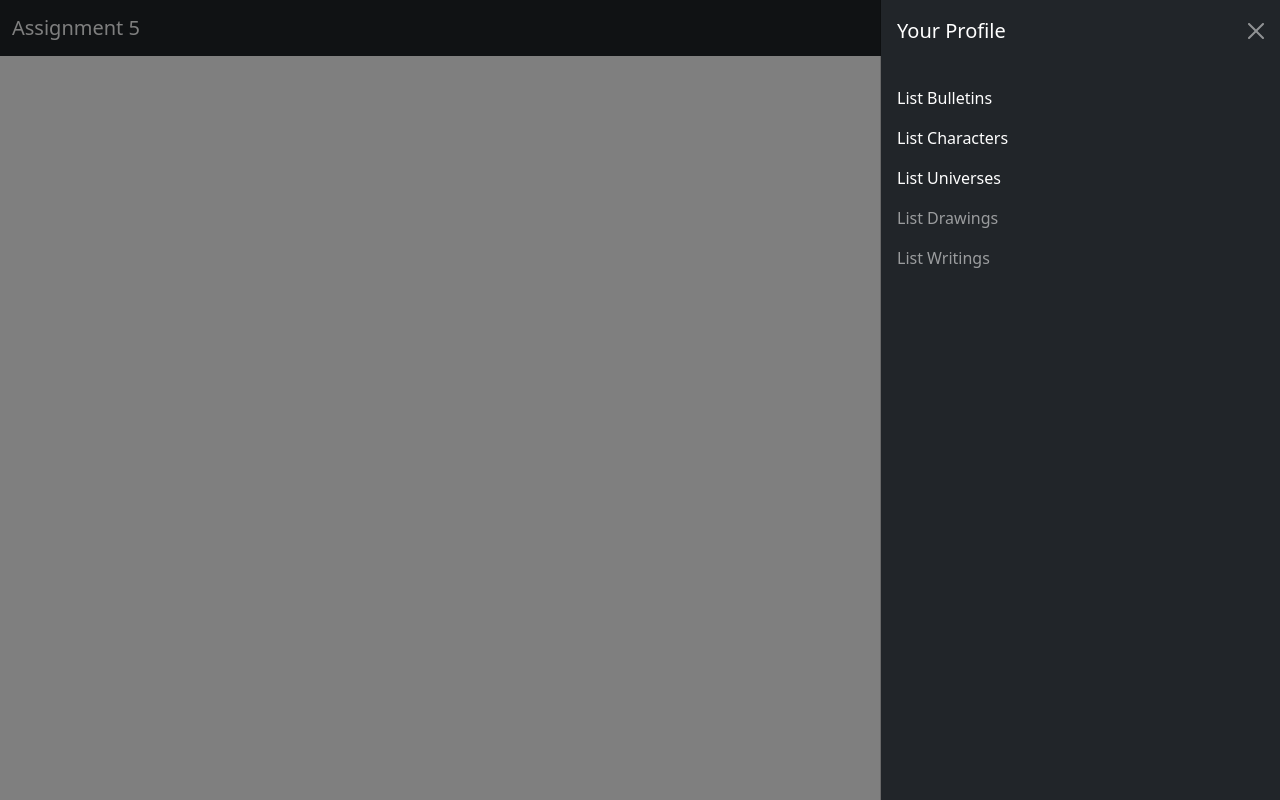
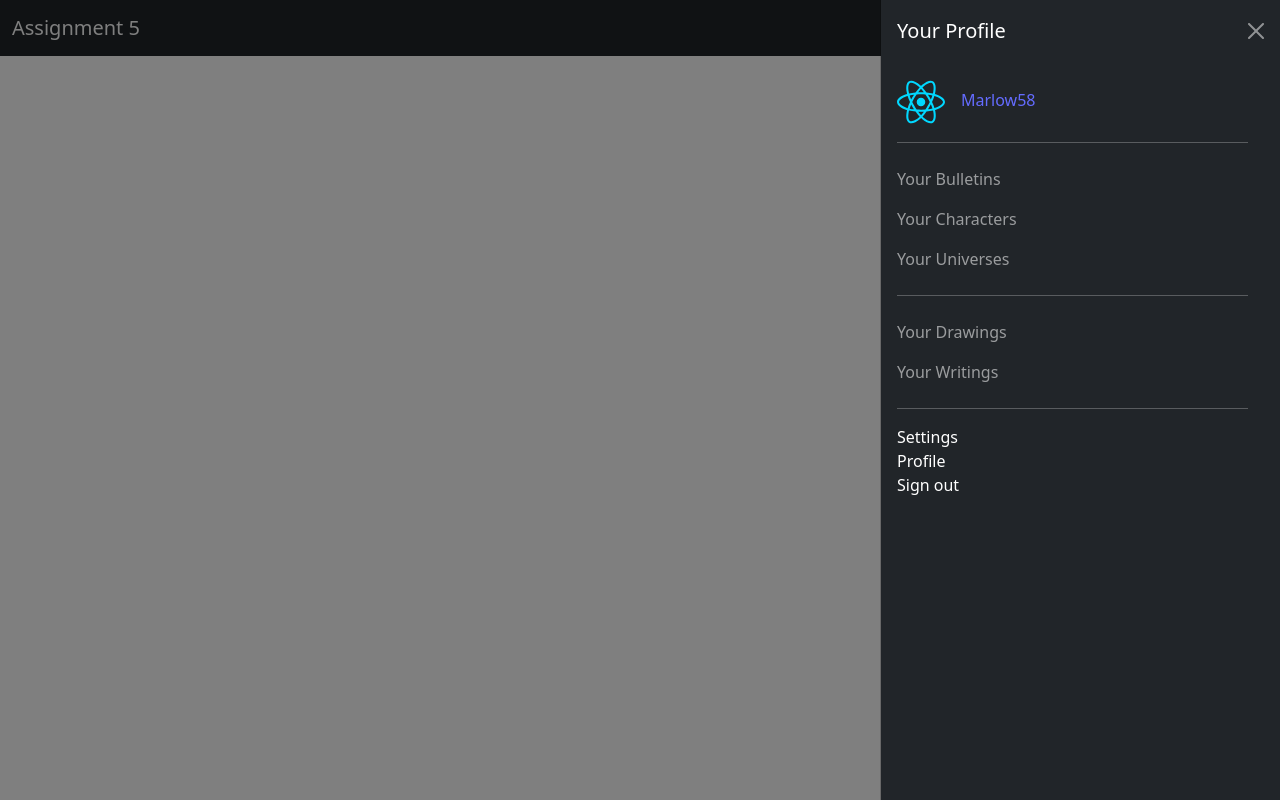
Before and after one commit to Marlow58/cse316-assignment5, a React (Vite) app: page / in a window 1280 px wide. Both pictures are taken after a click on the button "Toggle navigation". Built offline with nearby package versions, Linux system fonts and the light colour scheme.

Commit message:
Added icon on username mockup. Fixed divider issues.

```diff
--- a/src/Dropdown.jsx
+++ b/src/Dropdown.jsx
@@ -2,6 +2,7 @@ import React from 'react'
 import 'bootstrap/dist/css/bootstrap.css'
 import "bootstrap-icons/font/bootstrap-icons.css";
 import 'bootstrap/dist/js/bootstrap.bundle.min.js';
+import userIcon from './assets/react.svg';
 
 // Dropdown will be available starting "MEDIUM" screen size (as stated in Bootstrap)
 // MENU------[SIGN IN][REGISTER]-[USER BUTTON]
@@ -11,6 +12,8 @@ import 'bootstrap/dist/js/bootstrap.bundle.min.js';
 // ------------------------------if you are registered
 // ------------------------------[Sign in!]
 // ------------------------------USERMODE BUTTONS
+// ------------------------------[USER HOME]
+// ------------------------------<br />
 // ------------------------------[USER NEWS]
 // ------------------------------[LIST CHARACTER]
 // ------------------------------[LIST UNIVERSE] <- May need to study about relationship between universe and character once frontend finishes
@@ -47,25 +50,29 @@ const Dropdown = () => {
 
             <div className="offcanvas-body">
                 <ul className="navbar-nav justify-content-end flex-grow-1 pe-3">
+                    {/* Your user icon and name */}
+                    <li className="nav-item">
+                        <img src={userIcon} style={{width: "48px", height: "48px", marginRight: "16px"}}></img>
+                        <a classname="nav-link active" aria-current="page" href="#">Marlow58</a>
+                    </li>
+                    <hr />
                     {/* List the bulletins/characters/universes */}
                     <li className="nav-item">
-                        <a className="nav-link active" aria-current="page" href="#">List Bulletins</a>
-                        <a className="nav-link active" aria-current="page" href="#">List Characters</a>
-                        <a className="nav-link active" aria-current="page" href="#">List Universes</a>
+                        <a className="nav-link" aria-current="page" href="#">Your Bulletins</a>
+                        <a className="nav-link" aria-current="page" href="#">Your Characters</a>
+                        {/* This page will not only list the universes you made, but all universes you are currently in */}
+                        {/* They will be divided later on */}
+                        <a className="nav-link" aria-current="page" href="#">Your Universes</a>
                     </li>
-                    <li>
-                        <hr className="dropdown-divider" />
-                    </li>
+                    <hr />
                     {/* List drawings and writings irrespective of universe */}
                     <li className="nav-item">
-                        <a className="nav-link" href="#">List Drawings</a>
-                        <a className="nav-link" href="#">List Writings</a>
+                        <a className="nav-link" href="#">Your Drawings</a>
+                        <a className="nav-link" href="#">Your Writings</a>
                     </li>
-                    <li>
-                        <hr className="dropdown-divider" />
-                    </li>
+                    <hr />
                     {/* Other actions with your profile */}
-                    <li className="dropdown-menu dropdown-menu-dark">
+                    <li className="nav-item">
                         {/* Chose to do 3 for the sake of rule of 3 */}
                         <a className="dropdown-item" href="#">Settings</a>
                         <a className="dropdown-item" href="#">Profile</a>
```
